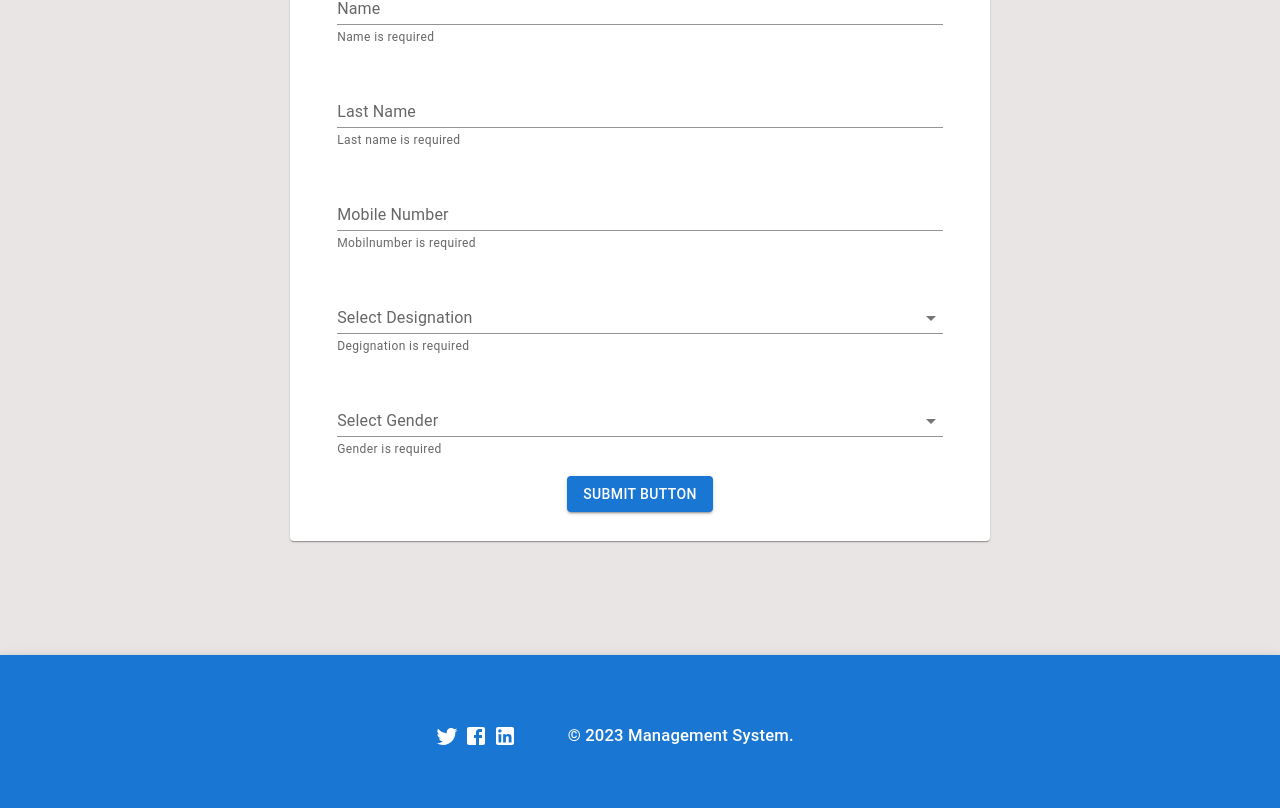
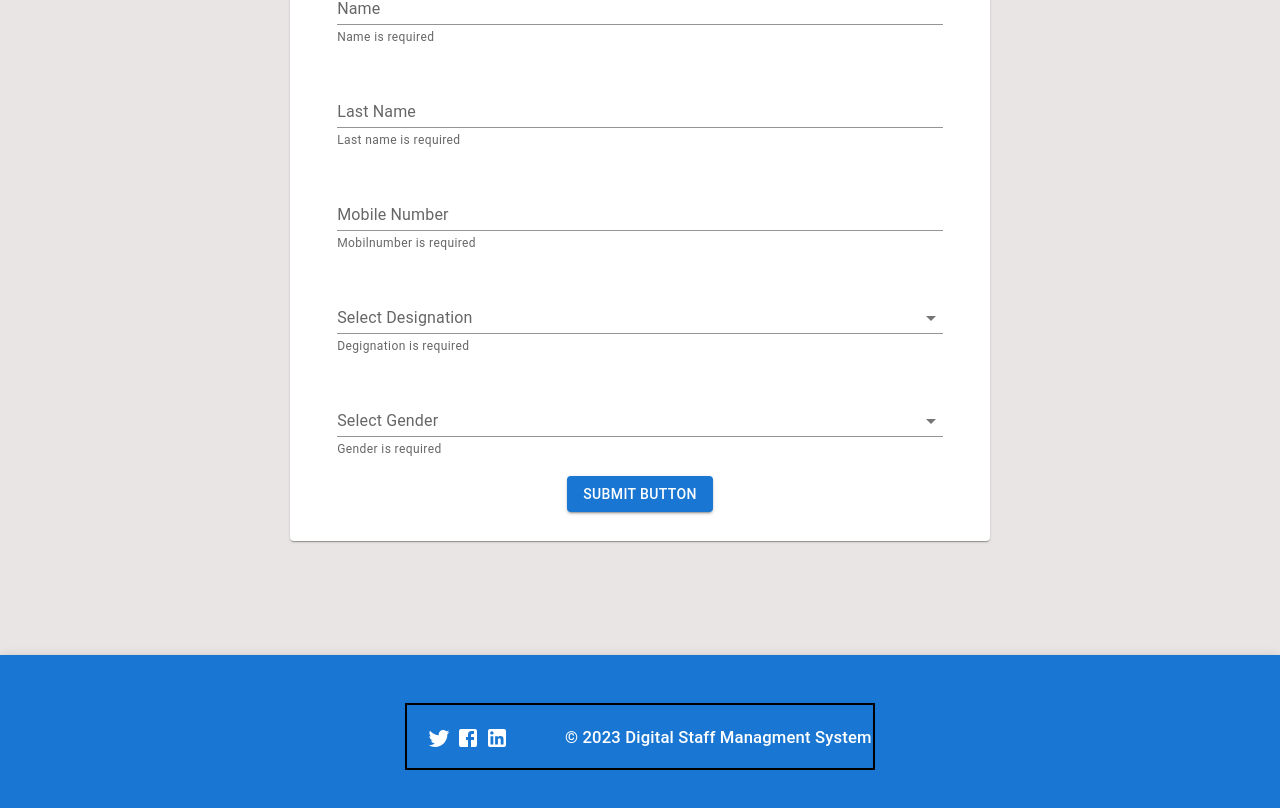
Before and after one commit to sukanyamohanty143/Digital-Staff-Management-System., a React (Create React App) app: page /registration in a window 1280 px wide. Shown: the part 284-1092 px from the top of the page. Built offline with nearby package versions, Linux system fonts and the light colour scheme.

Commit message:
Added styling on footer

```diff
--- a/src/App.css
+++ b/src/App.css
@@ -30,8 +30,9 @@ body {
  }
 
 .fottercontainer{
+  border: 2px solid black;
   margin: auto;
-  width: 450px;
+  width: 470px;
   margin-top: 28px;
 }
 
@@ -43,7 +44,7 @@ body {
 }
 
 .footer-text:hover {
-  color: red;
+  color:red;
 }
 
 
--- a/src/Components/Pages/Footer.js
+++ b/src/Components/Pages/Footer.js
@@ -19,7 +19,7 @@ function Footer() {
                             </Grid>
 
                             <Grid item xs={8}>
-                                <p className="footer-text">© 2023 Management System.</p>
+                                <p className="footer-text">© 2023 Digital Staff Managment System</p>
                             </Grid>
                         </Grid>
                     </Stack>
```
